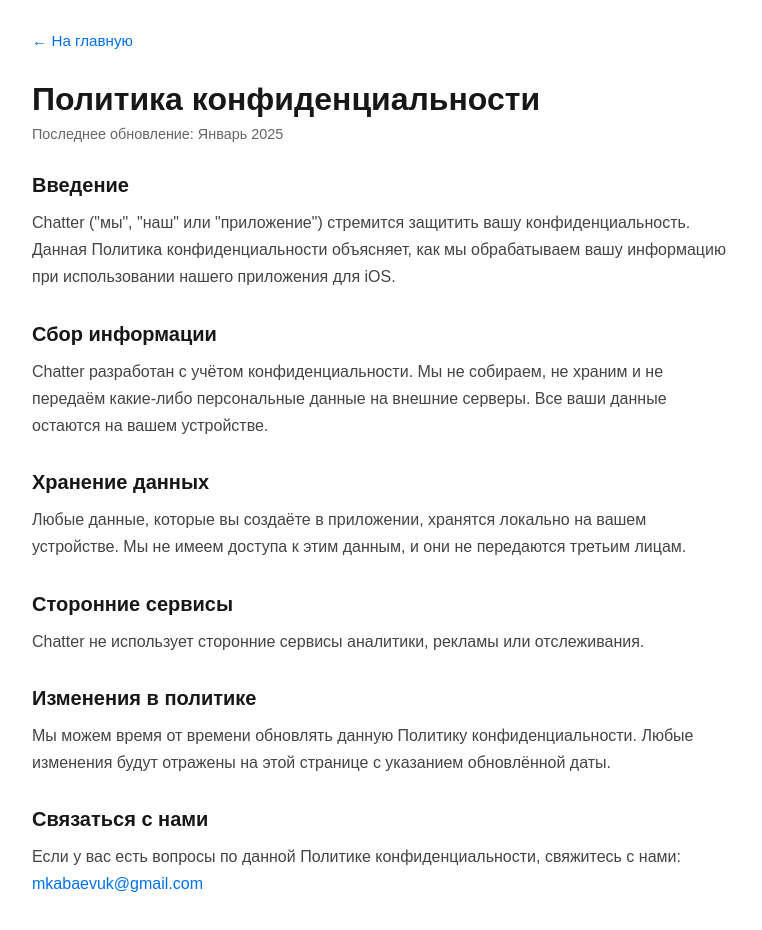
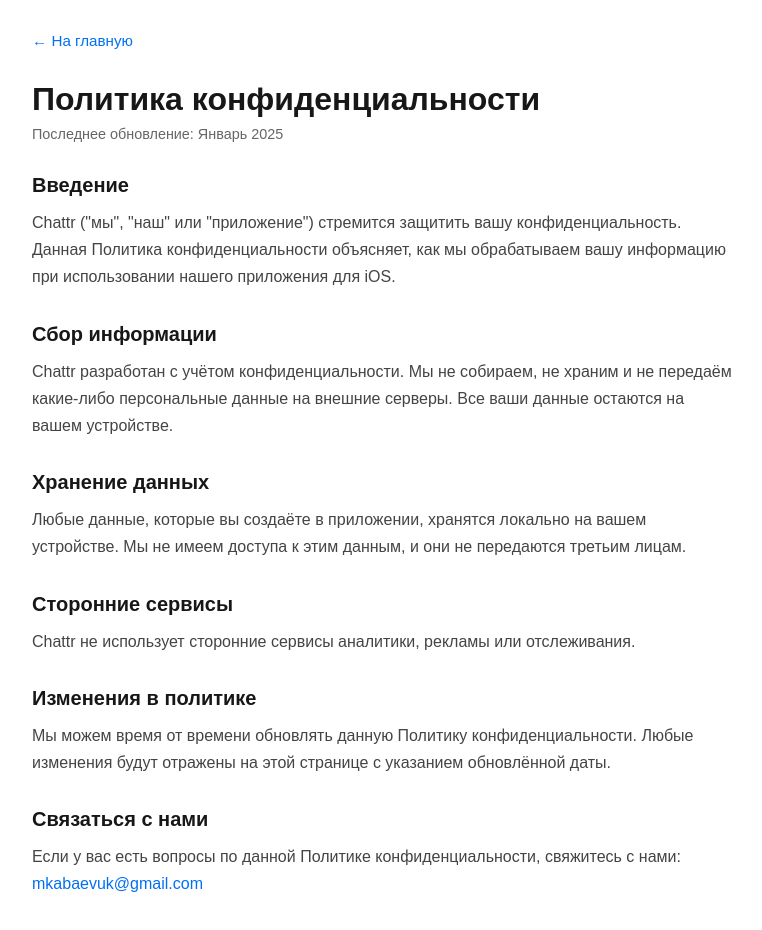
Before and after one commit to MaximKabaev/Chattr-website, a Next.js app in the folder frontend/: page /privacy in a window 1280 px wide. Shown: the top 930 px of the page, without its empty margins (258-1020 px from the left). Built offline with nearby package versions, Linux system fonts and the light colour scheme.

Commit message:
its Chattr!!!

```diff
--- a/frontend/src/app/layout.tsx
+++ b/frontend/src/app/layout.tsx
@@ -13,8 +13,8 @@
 });
 
 export const metadata: Metadata = {
-  title: "Chatter",
-  description: "Chatter - Ваш iOS мессенджер",
+  title: "Chattr",
+  description: "Chattr - Ваш iOS мессенджер",
   icons: {
     icon: "/app-icon.png",
     apple: "/apple-touch-icon.png",
--- a/frontend/src/app/page.tsx
+++ b/frontend/src/app/page.tsx
@@ -14,7 +14,7 @@
           height={120}
           priority
         />
-        <h1 className={styles.title}>Chatter</h1>
+        <h1 className={styles.title}>Chattr</h1>
         <p className={styles.tagline}>Ваш iOS мессенджер</p>
 
         <nav className={styles.nav}>
@@ -28,7 +28,7 @@
       </main>
 
       <footer className={styles.footer}>
-        <p>&copy; {new Date().getFullYear()} Chatter. Все права защищены.</p>
+        <p>&copy; {new Date().getFullYear()} Chattr. Все права защищены.</p>
       </footer>
     </div>
   );
--- a/frontend/src/app/privacy/page.tsx
+++ b/frontend/src/app/privacy/page.tsx
@@ -2,8 +2,8 @@
 import styles from "./privacy.module.css";
 
 export const metadata = {
-  title: "Политика конфиденциальности - Chatter",
-  description: "Политика конфиденциальности приложения Chatter для iOS",
+  title: "Политика конфиденциальности - Chattr",
+  description: "Политика конфиденциальности приложения Chattr для iOS",
 };
 
 export default function PrivacyPolicy() {
@@ -20,7 +20,7 @@
         <section className={styles.section}>
           <h2>Введение</h2>
           <p>
-            Chatter (&quot;мы&quot;, &quot;наш&quot; или &quot;приложение&quot;) стремится защитить вашу конфиденциальность.
+            Chattr (&quot;мы&quot;, &quot;наш&quot; или &quot;приложение&quot;) стремится защитить вашу конфиденциальность.
             Данная Политика конфиденциальности объясняет, как мы обрабатываем вашу информацию при использовании нашего приложения для iOS.
           </p>
         </section>
@@ -28,7 +28,7 @@
         <section className={styles.section}>
           <h2>Сбор информации</h2>
           <p>
-            Chatter разработан с учётом конфиденциальности. Мы не собираем, не храним и не передаём
+            Chattr разработан с учётом конфиденциальности. Мы не собираем, не храним и не передаём
             какие-либо персональные данные на внешние серверы. Все ваши данные остаются на вашем устройстве.
           </p>
         </section>
@@ -44,7 +44,7 @@
         <section className={styles.section}>
           <h2>Сторонние сервисы</h2>
           <p>
-            Chatter не использует сторонние сервисы аналитики, рекламы или отслеживания.
+            Chattr не использует сторонние сервисы аналитики, рекламы или отслеживания.
           </p>
         </section>
 
```
Also changed, not shown: 1 other file (tests, documents, lock files or other folders).
